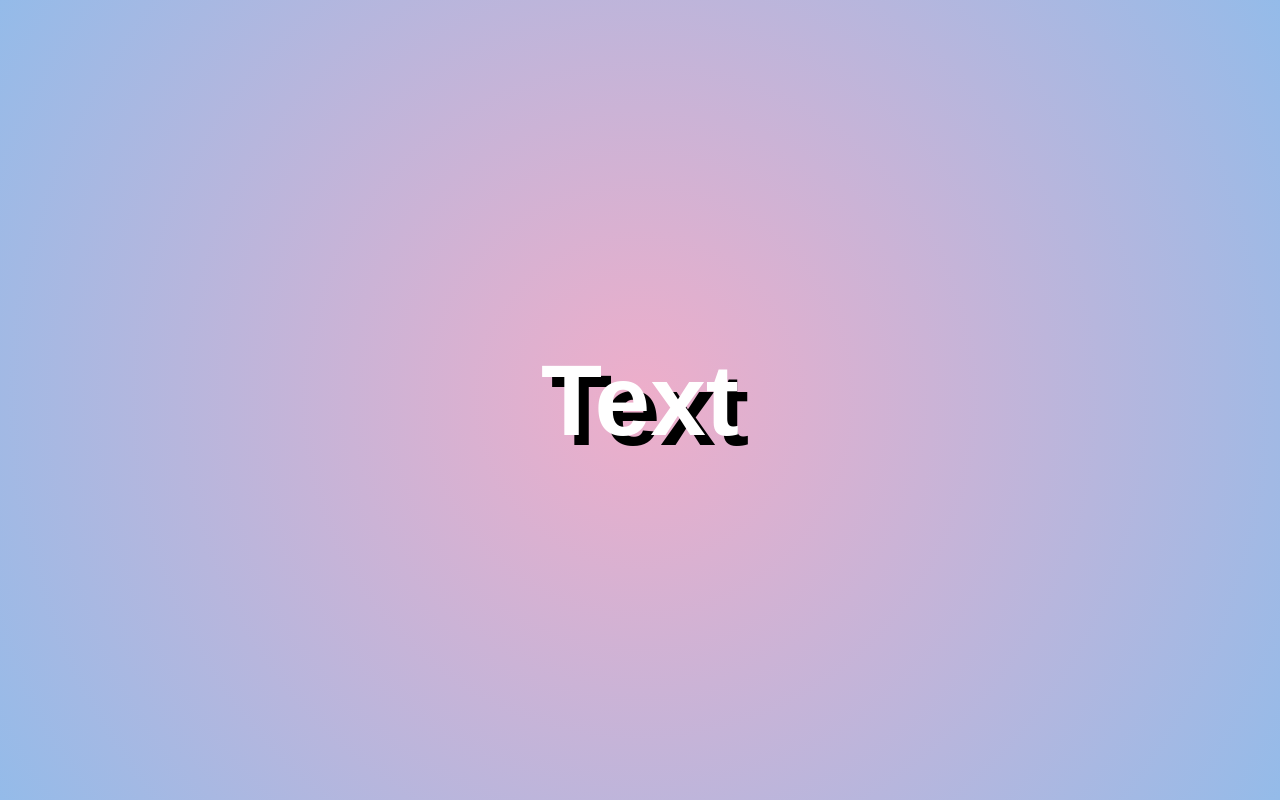
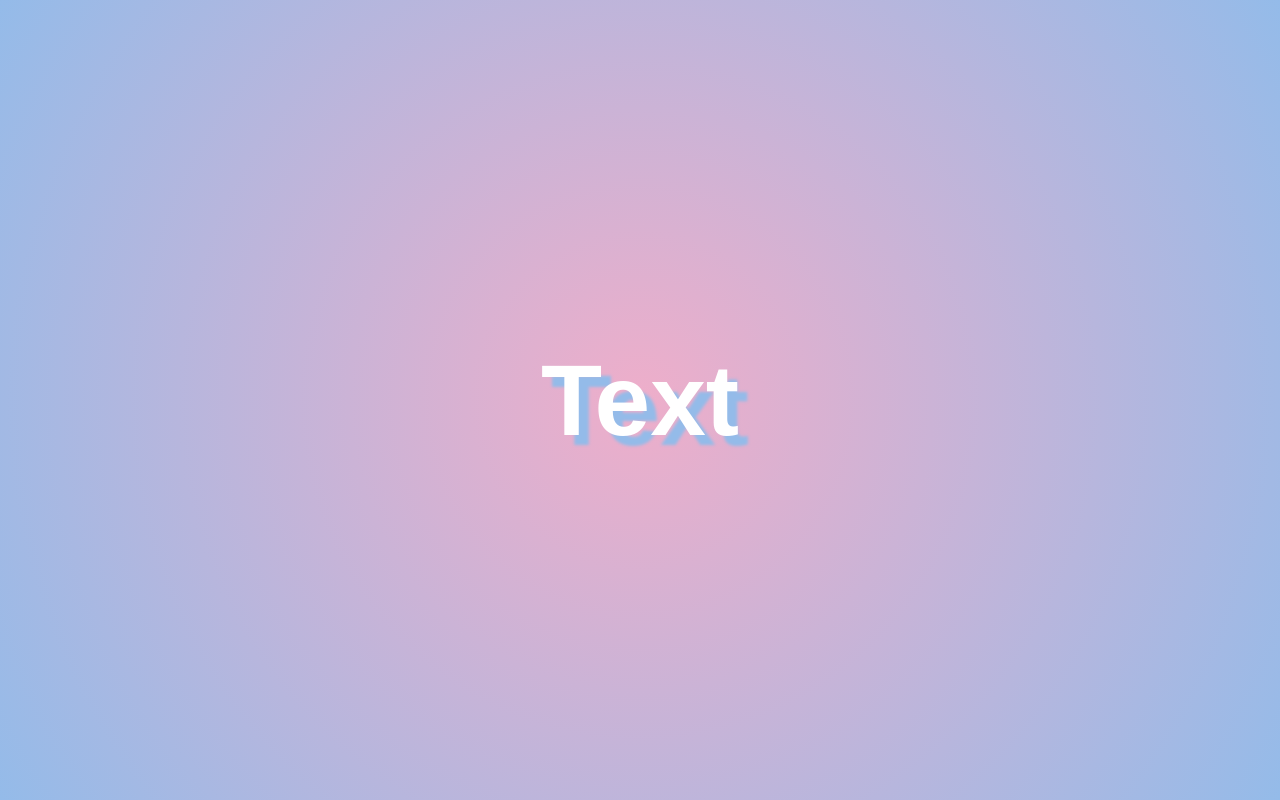
Before and after one commit to hulchenko/css-dynamic-shadow, a plain HTML site: page index.html in a window 1280 px wide. Drawn offline with Linux system fonts and the light colour scheme.

Commit message:
change css shadow, add README file

```diff
--- a/script.js
+++ b/script.js
@@ -22,7 +22,7 @@ if (this !== e.target) {
     const xWalk = Math.round((x/width * walk) - (walk/2));
     const yWalk = Math.round((y/width * walk) - (walk/2));
     //this equation is to make total of 50px for the shadow travel, essentially making bottom right corner 25 and top left -25 (making total of 100px traveled)
-    text.style.textShadow = /*default: `10px 10px 3px red`*/ `${xWalk}px ${yWalk}px 3px #94bbe9`
+    text.style.textShadow = /*default: `10px 10px 3px red`*/ `${xWalk}px ${yWalk}px 3px #94bbe9`;
 }
 
 main.addEventListener("mousemove", shadow);
--- a/style.css
+++ b/style.css
@@ -18,6 +18,6 @@ color: white;
 }
 
 h1 {
-text-shadow: 10px 10px 0 rgba(0,0,0,1);
+text-shadow: 10px 10px 3px #94bbe9;
 font-size: 100px;
 }
```
Also changed, not shown: 1 other file.
